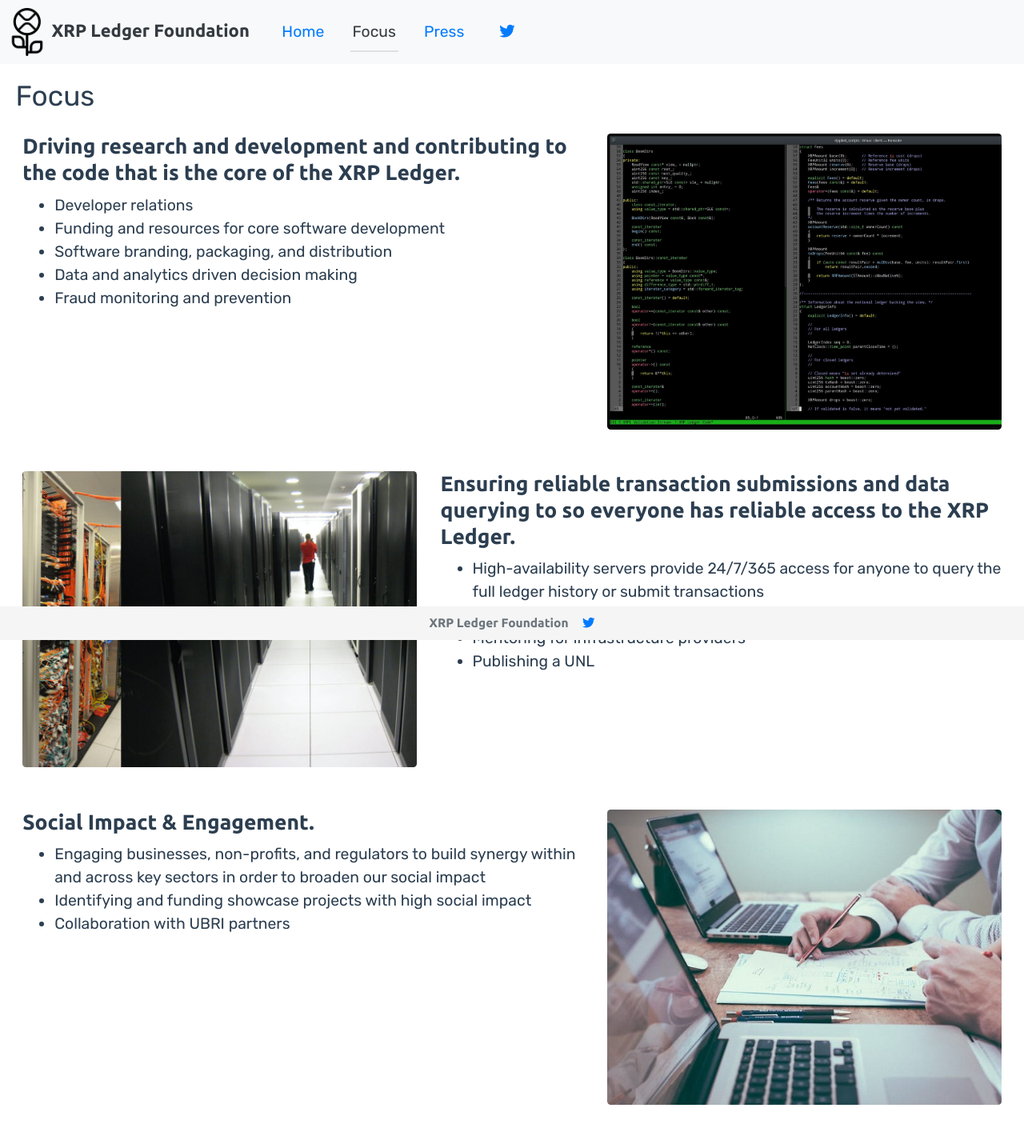
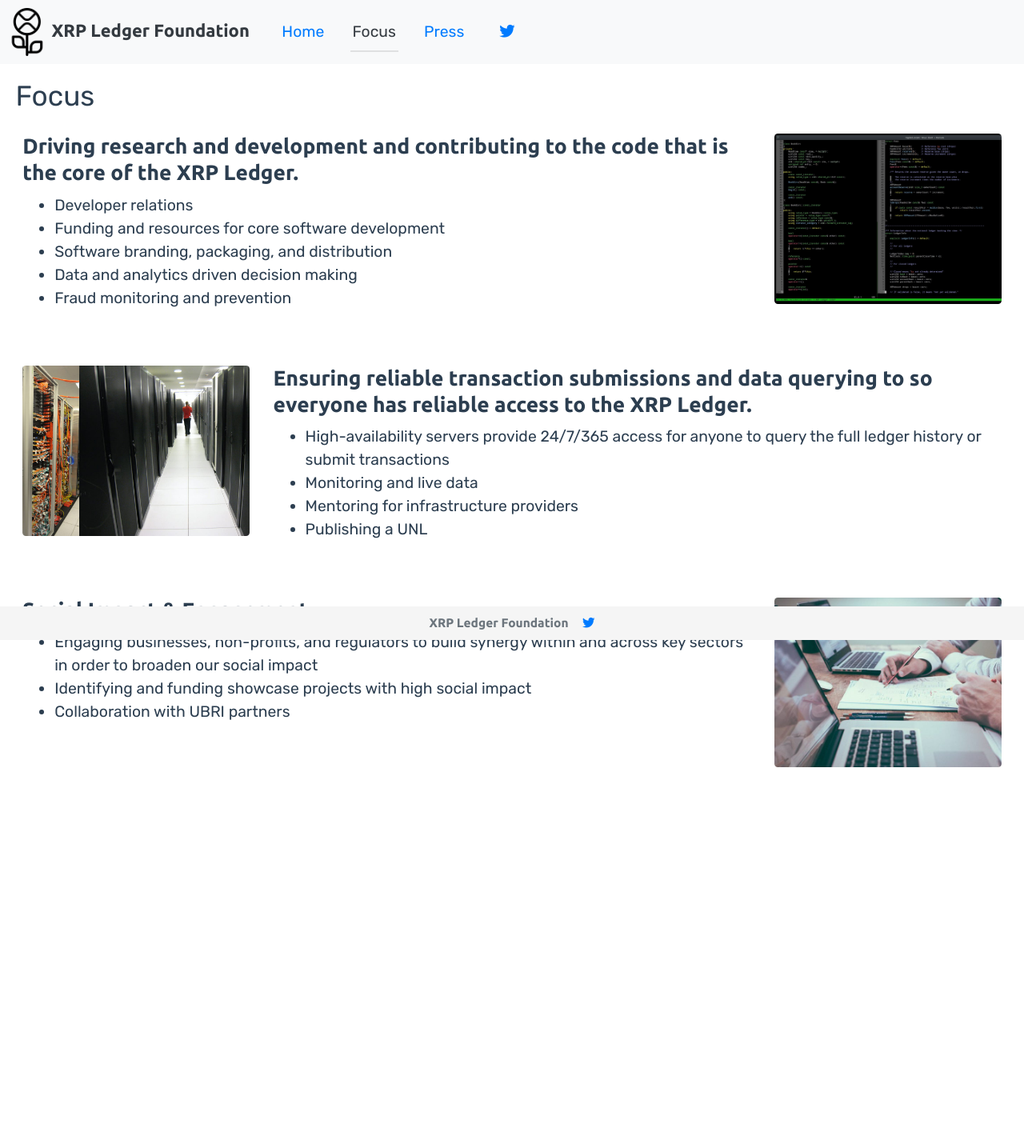
Before and after one commit to XRPLF/xrplf.org-placeholder, a Vue app: page /focus in a window 1280 px wide. Shown: the top 1420 px of the page at 80% size. After the commit the page ends 1039 px from the top, so only its background shows below. Built offline with nearby package versions, Linux system fonts and the light colour scheme.

Commit message:
Image size

```diff
--- a/src/views/Focus.vue
+++ b/src/views/Focus.vue
@@ -4,7 +4,7 @@
 
     <div class="px-2">
       <div class="row">
-        <div class="col-12 col-sm-8 col-lg-7 pb-5">
+        <div class="col-12 col-sm-8 col-lg-9 pb-5">
           <h4><b>Driving research and development and contributing to the code that is the core of the XRP Ledger.</b></h4>
           <ul>
             <li>Developer relations</li>
@@ -14,14 +14,14 @@
             <li>Fraud monitoring and prevention</li>
           </ul>
         </div>
-        <div class="col-12 col-md-4 col-lg-5 pb-5">
+        <div class="col-12 col-md-4 col-lg-3 pb-5">
           <img src="img/research.jpg" alt="" class="img-fluid rounded">
         </div>
 
-        <div class="col-12 col-md-4 col-lg-5 pb-5">
+        <div class="col-12 col-md-4 col-lg-3 pb-5">
           <img src="img/infra.jpg" alt="" class="img-fluid rounded">
         </div>
-        <div class="col-12 col-sm-8 col-lg-7 pb-5">
+        <div class="col-12 col-sm-8 col-lg-9 pb-5">
           <h4><b>Ensuring reliable transaction submissions and data querying to so everyone has reliable access to the XRP Ledger.</b></h4>
           <ul>
             <li>High-availability servers provide 24/7/365 access for anyone to query the full ledger history or submit transactions</li>
@@ -31,7 +31,7 @@
           </ul>
         </div>
 
-        <div class="col-12 col-sm-8 col-lg-7 pb-5">
+        <div class="col-12 col-sm-8 col-lg-9 pb-5">
           <h4><b>Social Impact &amp; Engagement.</b></h4>
           <ul>
             <li>Engaging businesses, non-profits, and regulators to build synergy within and across key sectors in order to broaden our social impact</li>
@@ -39,7 +39,7 @@
             <li>Collaboration with UBRI partners</li>
           </ul>
         </div>
-        <div class="col-12 col-md-4 col-lg-5 pb-5">
+        <div class="col-12 col-md-4 col-lg-3 pb-5">
           <img src="img/social.jpg" alt="" class="img-fluid rounded">
         </div>
       </div>
```
